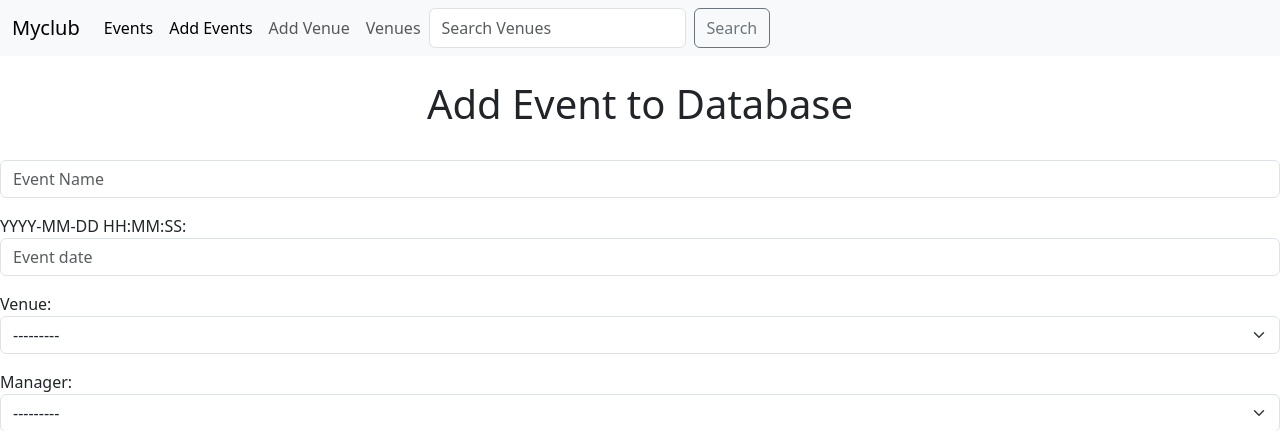
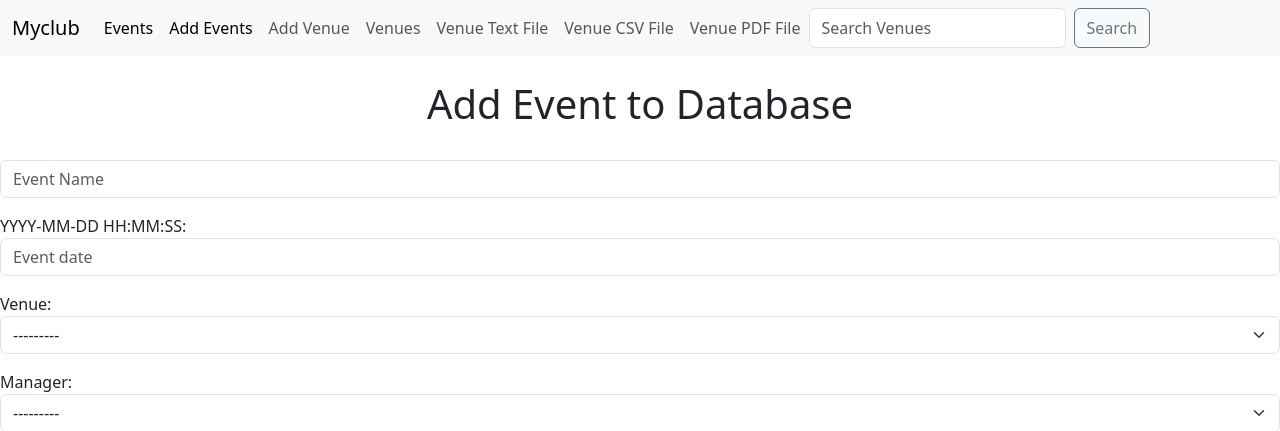
Before and after one commit to Hogbunike/django-tutorial, a Django app: page /add_event in a window 1280 px wide. Shown: the top 431 px of the page. Run offline with Django 3.2, Linux system fonts and the light colour scheme; data comes from the database, SQL or seed files in the repository; both versions use the stored data as it was after the commit.

Commit message:
Generate Text, CSV and PDF files

```diff
--- a/events/templates/events/navbar.html
+++ b/events/templates/events/navbar.html
@@ -25,6 +25,15 @@
         <li class="nav-item">
           <a class="nav-link" href="{% url 'venue-list' %}">Venues</a>
         </li>
+        <li class="nav-item">
+          <a class="nav-link" href="{% url 'venue_text' %}">Venue Text File</a>
+        </li>
+        <li class="nav-item">
+          <a class="nav-link" href="{% url 'venue_csv' %}">Venue CSV File</a>
+        </li>
+        <li class="nav-item">
+          <a class="nav-link" href="{% url 'venue_pdf' %}">Venue PDF File</a>
+        </li>
 
       <form class="d-flex" method="POST" action="{% url 'search_venues' %}">
         {% csrf_token %}
--- a/events/urls.py
+++ b/events/urls.py
@@ -14,6 +14,9 @@ urlpatterns = [
     path('update_event/<event_id>', views.update_event, name='update-event'),
     path('delete_event/event_id', views.delete_event, name='delete-event'),
     path('delete_venue/event_id', views.delete_venue, name='delete-venue'),
+    path('venue_text', views.venue_text, name='venue_text'),
+    path('venue_csv', views.venue_csv, name='venue_csv'),
+    path('venue_pdf', views.venue_pdf, name='venue_pdf'),
 
 
 
--- a/events/views.py
+++ b/events/views.py
@@ -5,12 +5,85 @@ from datetime import datetime
 from .models import Events, Venue
 from .forms import VenueForm, EventForm
 from django.http import HttpResponseRedirect
+from django.http import HttpResponse
+import csv
+
+from django.http import FileResponse
+import io
+from reportlab.pdfgen import canvas
+from reportlab.lib.units import inch
+from reportlab.lib.pagesizes import letter
+
+# Generate a PDF file venue list
+def venue_pdf(request):
+    #     Create a bytestream buffer
+    buf = io.BytesIO()
+    c = canvas.Canvas(buf, pagesize=letter, bottomup=0)
+    # create a text object
+    textob =c.beginText()
+    textob.setTextOrigin(inch, inch)
+    textob.setFont("Helvetica", 14)
+
+    # designate the model
+    venues = Venue.objects.all()
+    lines = []
+    #     Loop through
+    for venue in venues:
+        lines.append(venue.name)
+        lines.append(venue.address)
+        lines.append(venue.phone)
+        lines.append(venue.email_address)
+        lines.append(" ")
+    for line in lines:
+        textob.textLine(line)
+
+    c.drawText(textob)
+    c.showPage()
+    c.save()
+    buf.seek(0)
+    return FileResponse(buf, as_attachment=True, filename="venue.pdf")
+
+
+def venue_csv(request):
+    response = HttpResponse(content_type='text/csv')
+    response['Content-Disposition'] = 'attachment; filename=venues.csv'
+    # create a csv writer
+    writer = csv.writer(response)
+
+    # Designate the model
+    venues = Venue.objects.all()
+
+    # add column headings to the csv file
+    writer.writerow(['Venue Name', 'Address', 'Phone Number', 'Email Address'])
+
+    # Loop Through venues and output
+    for venue in venues:
+       writer.writerow([venue.name, venue.address, venue.phone, venue.email_address])
+
+    return response
+
+
+
+# Generate Text file venue list
+def venue_text(request):
+    response = HttpResponse(content_type='text/plain')
+    response['Content-Disposition'] = 'attachment; filename=venues.txt'
+    # Designate the model
+    venues = Venue.objects.all()
+    lines = []
+
+    # Loop Through venues and output
+    for venue in venues:
+        lines.append(f'{venue.name}\n\n {venue.address}\n\n {venue.phone}\n\n {venue.email_address}\n\n')
+
+    response.writelines(lines)
+    return response
 
 # delete a venue
 def delete_venue(request, venue_id):
     venue = Venue.objects.get(pk=venue_id)
     venue.delete()
-    return redirect('venue-list')
+    return redirect('venue_list')
 
 
 # delete an event
```
Also changed, not shown: db.sqlite3.
